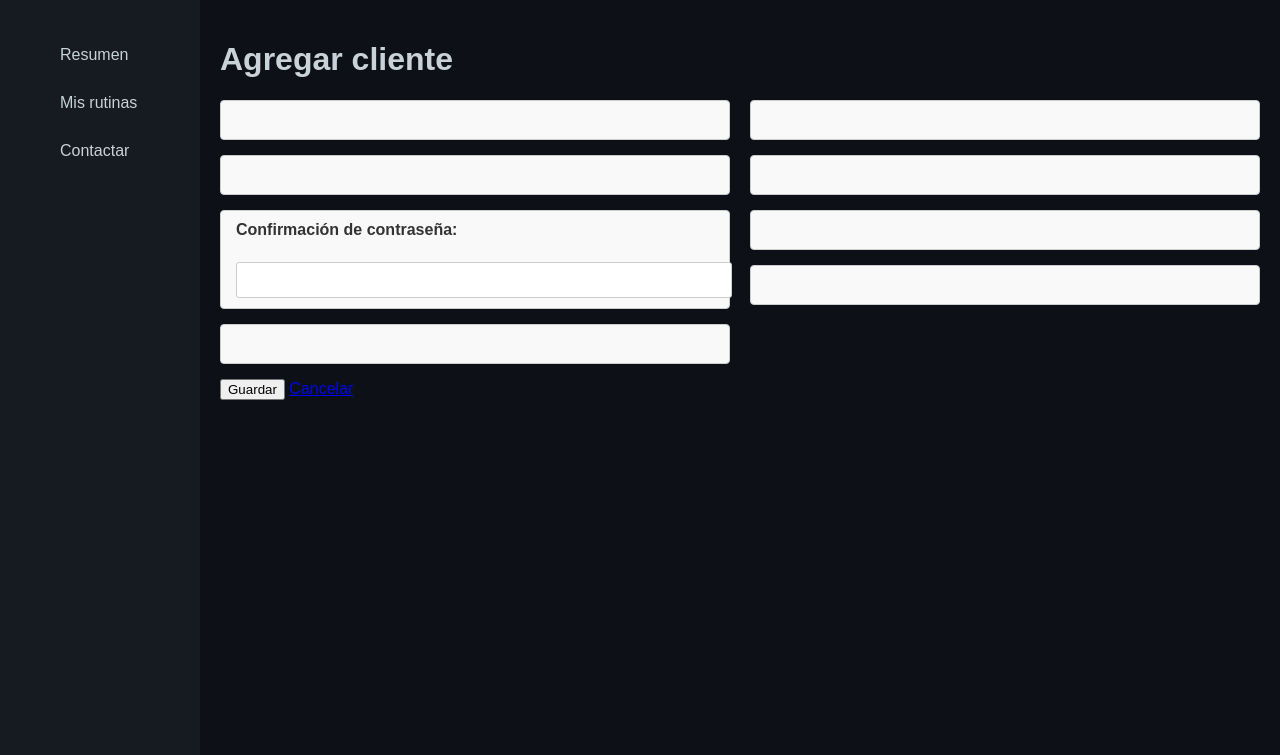
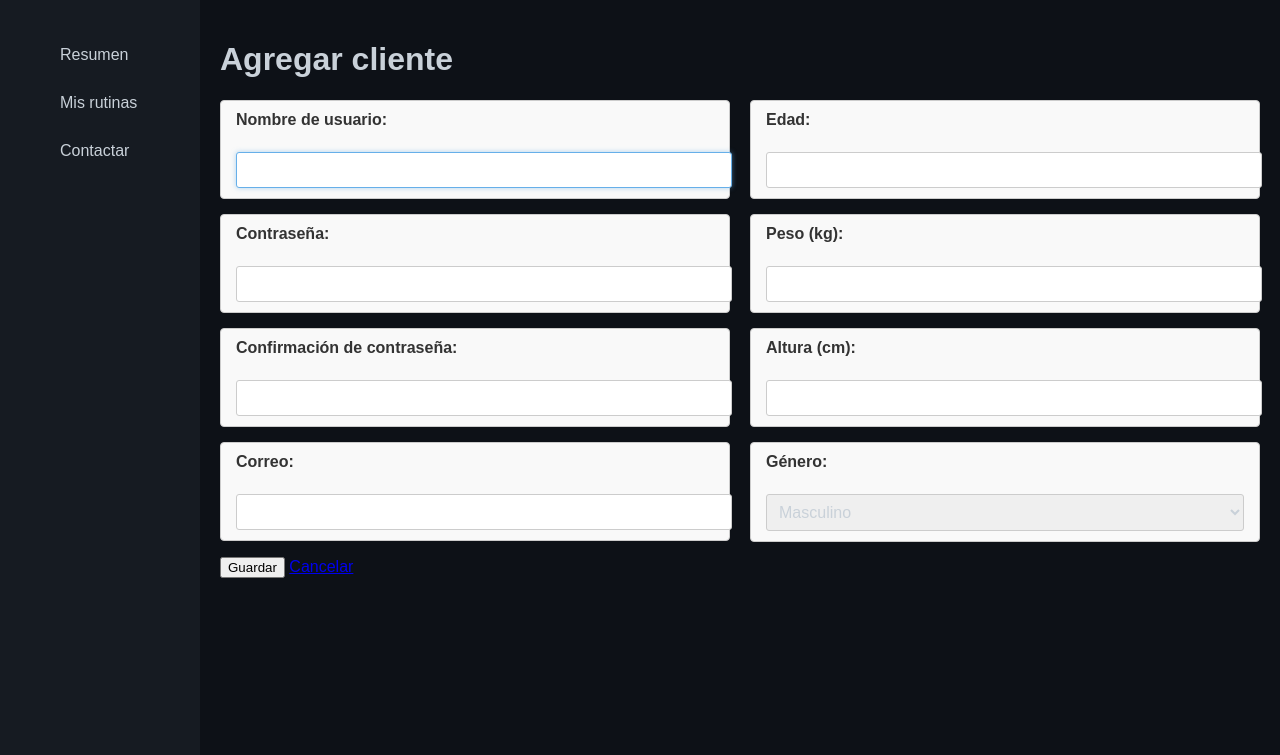
Before and after one commit to Brandon-dev314/mi_rutinas, a Django app: page /panel/clientes/nuevo/ in a window 1280 px wide. Shown: the part 45-800 px from the top of the page. Run offline with Django 5.2, Linux system fonts and the light colour scheme; a user stored in the database is signed in; tables that the repository leaves empty hold one stand-in row (values such as "Sample post").

Commit message:
Update cliente_form.html

```diff
--- a/usuarios/templates/usuarios/cliente_form.html
+++ b/usuarios/templates/usuarios/cliente_form.html
@@ -1,4 +1,3 @@
-<!-- cliente_form.html (plantilla de formulario con diseño mejorado) -->
 {% extends "usuarios/base_panel.html" %}
 {% load static %}
 
@@ -10,17 +9,17 @@
       {% csrf_token %}
       <div class="cliente-row">
         <div class="cliente-col">
-          <div class="cliente-field{% if form.Nombre.errors %} error{% endif %}">
-            {{ form.Nombre.label_tag }}<br>
-            {{ form.Nombre }}
-            {% for error in form.Nombre.errors %}
+          <div class="cliente-field{% if form.username.errors %} error{% endif %}">
+            {{ form.username.label_tag }}<br>
+            {{ form.username }}
+            {% for error in form.username.errors %}
               <small class="error-text">{{ error }}</small>
             {% endfor %}
           </div>
-          <div class="cliente-field{% if form.Contraseña.errors %} error{% endif %}">
-            {{ form.Contraseña.label_tag }}<br>
-            {{ form.Contraseña }}
-            {% for error in form.Contraseña.errors %}
+          <div class="cliente-field{% if form.password1.errors %} error{% endif %}">
+            {{ form.password1.label_tag }}<br>
+            {{ form.password1 }}
+            {% for error in form.password1.errors %}
               <small class="error-text">{{ error }}</small>
             {% endfor %}
           </div>
@@ -31,40 +30,40 @@
               <small class="error-text">{{ error }}</small>
             {% endfor %}
           </div>
-          <div class="cliente-field{% if form.Correo.errors %} error{% endif %}">
-            {{ form.Correo.label_tag }}<br>
-            {{ form.Correo }}
-            {% for error in form.Correo.errors %}
+          <div class="cliente-field{% if form.correo.errors %} error{% endif %}">
+            {{ form.correo.label_tag }}<br>
+            {{ form.correo }}
+            {% for error in form.correo.errors %}
               <small class="error-text">{{ error }}</small>
             {% endfor %}
           </div>
         </div>
         <div class="cliente-col">
-          <div class="cliente-field{% if form.Edad.errors %} error{% endif %}">
-            {{ form.Edad.label_tag }}<br>
-            {{ form.Edad }}
-            {% for error in form.Edad.errors %}
+          <div class="cliente-field{% if form.edad.errors %} error{% endif %}">
+            {{ form.edad.label_tag }}<br>
+            {{ form.edad }}
+            {% for error in form.edad.errors %}
               <small class="error-text">{{ error }}</small>
             {% endfor %}
           </div>
-          <div class="cliente-field{% if form.Peso.errors %} error{% endif %}">
-            {{ form.Peso.label_tag }}<br>
-            {{ form.Peso }}
-            {% for error in form.Peso.errors %}
+          <div class="cliente-field{% if form.peso.errors %} error{% endif %}">
+            {{ form.peso.label_tag }}<br>
+            {{ form.peso }}
+            {% for error in form.peso.errors %}
               <small class="error-text">{{ error }}</small>
             {% endfor %}
           </div>
-          <div class="cliente-field{% if form.Altura.errors %} error{% endif %}">
-            {{ form.Altura.label_tag }}<br>
-            {{ form.Altura }}
-            {% for error in form.Altura.errors %}
+          <div class="cliente-field{% if form.altura.errors %} error{% endif %}">
+            {{ form.altura.label_tag }}<br>
+            {{ form.altura }}
+            {% for error in form.altura.errors %}
               <small class="error-text">{{ error }}</small>
             {% endfor %}
           </div>
-          <div class="cliente-field{% if form.Genero.errors %} error{% endif %}">
-            {{ form.Genero.label_tag }}<br>
-            {{ form.Genero }}
-            {% for error in form.Genero.errors %}
+          <div class="cliente-field{% if form.genero.errors %} error{% endif %}">
+            {{ form.genero.label_tag }}<br>
+            {{ form.genero }}
+            {% for error in form.genero.errors %}
               <small class="error-text">{{ error }}</small>
             {% endfor %}
           </div>
```
